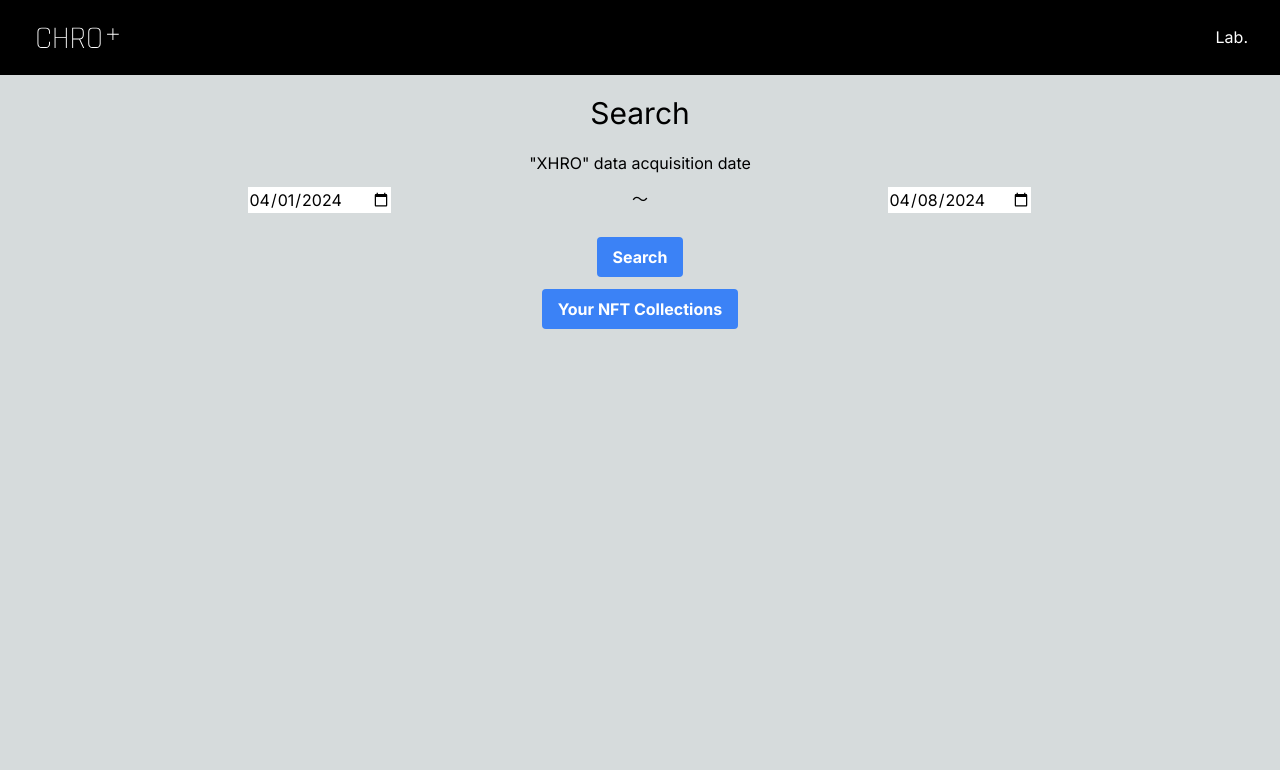
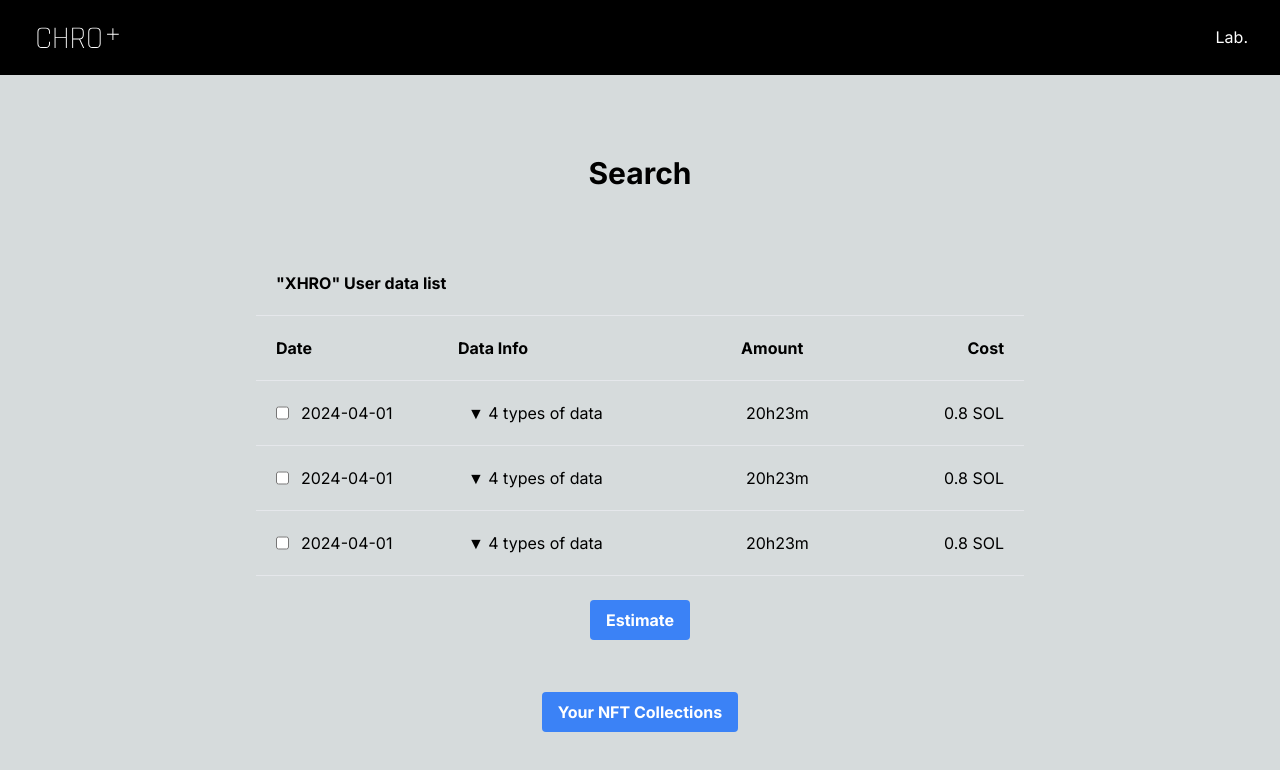
Before and after one commit to haruom/chroplus-solana-web, a Next.js app in the folder app/hosting/: page /lab/search in a window 1280 px wide. Shown: the top 770 px of the page. Built offline with nearby package versions, Linux system fonts and the light colour scheme.

Commit message:
layout update

```diff
--- a/app/hosting/app/lab/download/page.tsx
+++ b/app/hosting/app/lab/download/page.tsx
@@ -4,6 +4,7 @@ import React, { useEffect, useState } from 'react';
 import { publicKey } from '@metaplex-foundation/umi';
 import { createUmi } from '@metaplex-foundation/umi-bundle-defaults';
 import { fetchAllDigitalAssetByOwner } from '@metaplex-foundation/mpl-token-metadata';
+import Image from "next/image";
 
 const ENDPOINT = 'https://api.devnet.solana.com';
 
@@ -71,6 +72,23 @@ const Page = () => {
   }, []);
 
   return <>
+      <header className="bg-black relative lg:w-full">
+        <nav className="mx-auto flex max-w-7xl items-center justify-between p-6 lg:px-8" aria-label="Global">
+          <div className="flex">
+            <a href="/" className="">
+              <Image
+                className="relative dark:invert"
+                src="/chro-plus_logo_wht.svg"
+                alt="chro-plus Logo"
+                width={90}
+                height={22}
+                priority
+              />
+            </a>
+          </div>
+          <div className="flex text-white">Lab.</div>
+        </nav>
+      </header>
      <section className="CONTENTS_WRAP m-30 mx-auto max-w-3xl">
         <h3 className="mt-10 m-5 font-bold">Your NFT Collections to download XHRO Data</h3>
         <hr/>
--- a/app/hosting/app/lab/search/page.tsx
+++ b/app/hosting/app/lab/search/page.tsx
@@ -69,18 +69,135 @@ export default function Page() {
           <div className="flex text-white">Lab.</div>
         </nav>
       </header>
-      <h1 className="text-3xl text-center m-5">Search</h1>
-      <p className="text-center m-3">"XHRO" data acquisition date</p>
-      <div className="flex justify-center m-3">
-        <input type="date" className="w-3/7 mx-auto" value={startDate} onChange={e => setStartDate(e.target.value)}/>
-        <span className="mx-1">〜</span>
-        <input type="date" className="w-3/7 mx-auto" value={endDate} onChange={e => setEndDate(e.target.value)}/>
-      </div>
+      <h1 className="text-3xl text-center m-20 font-bold">Search</h1>
+
+      <section className="CONTENTS_WRAP m-30 mx-auto max-w-3xl">
+        <h3 className="mt-10 m-5 font-bold">"XHRO" User data list</h3>
+        <hr/>
+        <div className="C-data-list">
+          <div className="flex justify-between font-bold m-5">
+            <span className="basis-3/12">Date</span>
+            <span className="basis-7/12 flex justify-between">
+              <span className="basis-4/6">Data Info</span>
+              <span className="basis-2/6">Amount</span>
+            </span>
+            <span className="basis-2/12 text-right">Cost</span>
+          </div>
+
+          <fieldset>
+
+            <hr/>
+            <label for="{`ITEM-ID`}">
+              <div className="flex justify-between m-5">
+                <input type="checkbox" id="{`ITEM-ID`}" name="data-items" value="{`ITEM-ID`}"/>
+                <span className="basis-3/12 pl-3">2024-04-01</span>
+                <span className="basis-7/12 flex justify-between">
+                  <details className="w-full">
+                    <summary className="flex justify-between">
+                      <span className="basis-4/6">▼ {`4`} types of data</span>
+                      <span className="basis-2/6">{`20h23m`}</span>
+                    </summary>
+                    <span className="flex justify-between mt-3">
+                      <span className="basis-4/6">- EEG</span>
+                      <span className="basis-2/6">{`330MB`}</span>
+                    </span>
+                    <span className="flex justify-between">
+                      <span className="basis-4/6">- ECG</span>
+                      <span className="basis-2/6">{`330MB`}</span>
+                    </span>
+                    <span className="flex justify-between">
+                      <span className="basis-4/6">- PPG</span>
+                      <span className="basis-2/6">{`132MB`}</span>
+                    </span>
+                    <span className="flex justify-between">
+                      <span className="basis-4/6">- Body temperature</span>
+                      <span className="basis-2/6">{`0.66MB`}</span>
+                    </span>
+                  </details>
+                </span>
+                <span className="basis-2/12 text-right">{`0.8`} SOL</span>
+              </div>
+            </label>
+
+
+            <hr/>
+            <label for="{`ITEM-ID`}">
+              <div className="flex justify-between m-5">
+                <input type="checkbox" id="{`ITEM-ID`}" name="data-items" value="{`ITEM-ID`}"/>
+                <span className="basis-3/12 pl-3">2024-04-01</span>
+                <span className="basis-7/12 flex justify-between">
+                  <details className="w-full">
+                    <summary className="flex justify-between">
+                      <span className="basis-4/6">▼ {`4`} types of data</span>
+                      <span className="basis-2/6">{`20h23m`}</span>
+                    </summary>
+                    <span className="flex justify-between mt-3">
+                      <span className="basis-4/6">- EEG</span>
+                      <span className="basis-2/6">{`330MB`}</span>
+                    </span>
+                    <span className="flex justify-between">
+                      <span className="basis-4/6">- ECG</span>
+                      <span className="basis-2/6">{`330MB`}</span>
+                    </span>
+                    <span className="flex justify-between">
+                      <span className="basis-4/6">- PPG</span>
+                      <span className="basis-2/6">{`132MB`}</span>
+                    </span>
+                    <span className="flex justify-between">
+                      <span className="basis-4/6">- Body temperature</span>
+                      <span className="basis-2/6">{`0.66MB`}</span>
+                    </span>
+                  </details>
+                </span>
+                <span className="basis-2/12 text-right">{`0.8`} SOL</span>
+              </div>
+            </label>
+
+
+            <hr/>
+            <label for="{`ITEM-ID`}">
+              <div className="flex justify-between m-5">
+                <input type="checkbox" id="{`ITEM-ID`}" name="data-items" value="{`ITEM-ID`}"/>
+                <span className="basis-3/12 pl-3">2024-04-01</span>
+                <span className="basis-7/12 flex justify-between">
+                  <details className="w-full">
+                    <summary className="flex justify-between">
+                      <span className="basis-4/6">▼ {`4`} types of data</span>
+                      <span className="basis-2/6">{`20h23m`}</span>
+                    </summary>
+                    <span className="flex justify-between mt-3">
+                      <span className="basis-4/6">- EEG</span>
+                      <span className="basis-2/6">{`330MB`}</span>
+                    </span>
+                    <span className="flex justify-between">
+                      <span className="basis-4/6">- ECG</span>
+                      <span className="basis-2/6">{`330MB`}</span>
+                    </span>
+                    <span className="flex justify-between">
+                      <span className="basis-4/6">- PPG</span>
+                      <span className="basis-2/6">{`132MB`}</span>
+                    </span>
+                    <span className="flex justify-between">
+                      <span className="basis-4/6">- Body temperature</span>
+                      <span className="basis-2/6">{`0.66MB`}</span>
+                    </span>
+                  </details>
+                </span>
+                <span className="basis-2/12 text-right">{`0.8`} SOL</span>
+              </div>
+            </label>
+
+          </fieldset>
+        </div>
+      <hr/>
+      </section>
+
+
       <div className="flex justify-center m-3">
         {aleart && <p className="text-red-500">{aleart}</p>}
       </div>
       <div className="flex justify-center m-3">
-        <button onClick={handleSearchClick} className="bg-blue-500 hover:bg-blue-700 text-white font-bold py-2 px-4 rounded">Search</button>
+        <button onClick={handleSearchClick} className="bg-blue-500 hover:bg-blue-700 text-white font-bold py-2 px-4 rounded">Estimate</button>
       </div>
 
       {showResult && (
@@ -90,14 +207,12 @@ export default function Page() {
             <table className="table-auto border-separate">
               <thead>
                 <tr>
-                  <th className="border px-4 py-2">population</th>
-                  <th className="border px-4 py-2">number of date</th>
+                  <th className="border px-4 py-2">number of data</th>
                   <th className="border px-4 py-2">cost</th>
                 </tr>
               </thead>
               <tbody>
                 <tr>
-                  <td className="border px-4 py-2 text-center">1000</td>
                   <td className="border px-4 py-2 text-center">{days}</td>
                   <td className="border px-4 py-2 text-center">{amount}</td>
                 </tr>
@@ -111,7 +226,9 @@ export default function Page() {
           </div>
         </>
       )}
-      <div className="flex justify-center m-3">
+
+
+      <div className="flex justify-center m-30 pt-10 pb-10 mx-auto max-w-3xl ">
         <Link  href={{pathname: '/lab/download'}} >
           <button className="bg-blue-500 hover:bg-blue-700 text-white font-bold py-2 px-4 rounded">Your NFT Collections</button>
         </Link>
--- a/app/hosting/app/status_solana/page.tsx
+++ b/app/hosting/app/status_solana/page.tsx
@@ -1,6 +1,7 @@
 'use client'
 import React, { useEffect, useState } from 'react';
-import Image from "next/image"
+import Link from "next/link";
+import Image from "next/image";
 
 interface RewardData {
   id: string;
@@ -11,10 +12,10 @@ interface RewardData {
 }
 
 const defaultDataDetails = [
-  { name: 'EEG', size: '1MB' },
-  { name: 'ECG', size: '1MB' },
-  { name: 'Heart Rate', size: '1MB' },
-  { name: 'Body temperature', size: '1MB' },
+  { name: 'EEG', size: '330MB' },
+  { name: 'ECG', size: '330MB' },
+  { name: 'PPG', size: '132MB' },
+  { name: 'Body temperature', size: '0.66MB' },
 ];
 
 const Page = () => {
```
